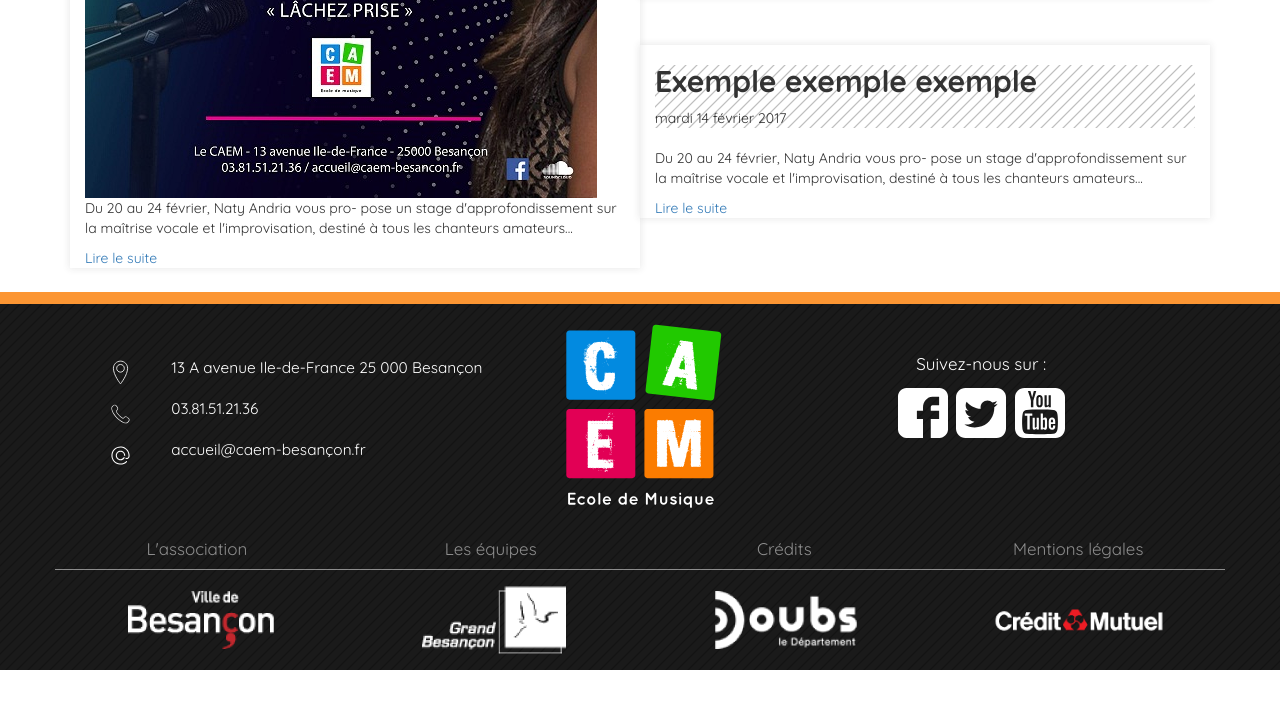
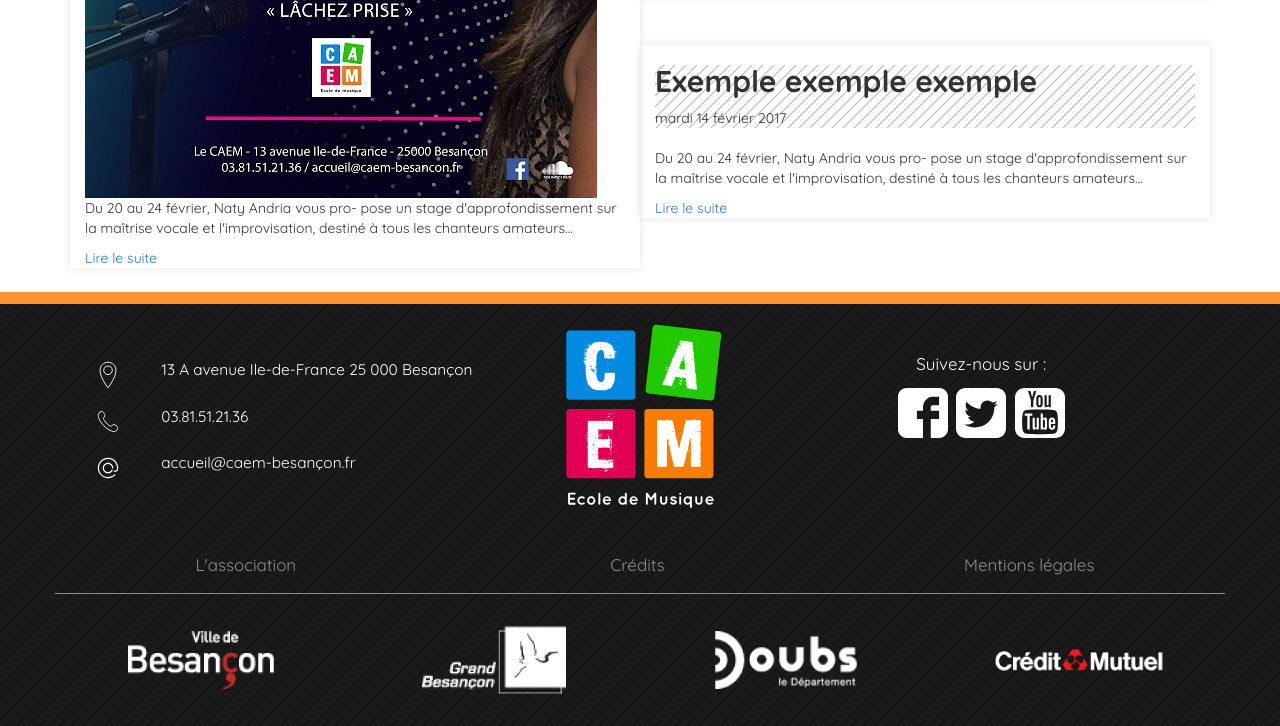
Before and after one commit to ali-loup-acs/ProjetCaemFront, a website: page template/index.html in a window 1280 px wide. Shown: the part 977-1703 px from the top of the page. Before the commit the page ends 1647 px from the top, so only its background shows below. Drawn offline with nearby package versions, Linux system fonts and the light colour scheme; files that its build step writes are made by us from their sources.

Commit message:
footer v1

```diff
--- a/assets/css/style.scss
+++ b/assets/css/style.scss
@@ -1,68 +1,9 @@
 @import 'varstyle';
 
-
-#bgImage{
-	background-color: $caemUIDark;
-	background-image: url(../img/trame_footer.png);
-	border-top: 1.5vh solid $caemOrange;
-}
-
-
-.footerFont{@include font($footerFontType, $footerFontWeight, $footerFontSize, $footerFontColor);}
-
-
-footer
-{
-	@extend .footerFont;
-
-	padding-top: 2vh;
-
-	.caemSection
-	{
-		address
-		{
-			padding-top: 4vh;
-
-			.caemInfos
-			{
-				display: flex;
-				align-items: center;
-			}
-		}
-
-		.socialNetwork
-		{
-			font-size: 1.1em;
-			display: flex;
-			flex-flow: column;
-			align-items: center;
-			padding-top: 4vh;
-		}
-	}
-
-
-
-	nav
-	{
-		padding: 3vh 0vh 1vh 0vh;
-		border-bottom: 1px solid $caemWhite;
-		opacity: 0.5;
-
-		a
-		{
-			@extend .footerFont;
-		}
-	}
-
-	.banner div
-	{
-		display: flex;
-		justify-content: center;
-	}
-}
 body{
 	font-family: QuickSand;
 }
+
 main{
 
 	header{
@@ -131,3 +72,75 @@ main{
 .orange{
 	border-left: $caemOrange solid 0.65rem;
 }
+
+
+
+
+
+#bgImage{
+	background-color: $caemUIDark;
+	background-image: url(../img/trame_footer.png);
+	border-top: 1.5vh solid $caemOrange;
+}
+
+.footerFont{@include font($footerFontType, $footerFontWeight, $footerFontSize, $footerFontColor);}
+
+footer
+{
+	@extend .footerFont;
+
+	padding-top: 2vh;
+
+	.caemSection
+	{
+		address
+		{
+			padding-top: 4vh;
+
+			.caemInfos
+			{
+				padding: 0;
+				margin: 0;
+				display: flex;
+				align-items: center;
+			}
+		}
+
+		.socialNetwork
+		{
+			font-size: 1.1em;
+			display: flex;
+			flex-flow: column;
+			align-items: center;
+			padding-top: 4vh;
+		}
+	}
+
+
+
+	nav
+	{
+		border-bottom: 1px solid $caemWhite;
+		padding: 5vh 0vh 2vh 0vh;
+		opacity: 0.5;
+
+		a
+		{
+			@extend .footerFont;
+		}
+
+		a:hover
+		{
+			color: $caemWhite;
+		}
+	}
+
+	.banner div
+	{
+		padding: 2vh 0vh 2vh 0vh;
+		display: flex;
+		justify-content: center;
+	}
+}
+
+@media screen and (max-width: 768px){footer nav li{padding-bottom: 3vh;} footer nav{padding: 8vh 0vh 5vh 0vh;}}
--- a/template/index.html
+++ b/template/index.html
@@ -141,7 +141,7 @@
 			<section class="row caemSection">
 
 
-				<address class="col-md-5">
+				<address class="col-md-5 col-sm-6">
 					<div class="caemInfos col-md-12">
 						<img class="col-md-2" src="../assets/img/position_icon-05.svg" />
 						<p class="col-md-10" id="address">13 A avenue Ile-de-France 25 000 Besançon</p>
@@ -161,7 +161,7 @@
 
 
 
-				<div class="socialNetwork col-md-5">
+				<div class="socialNetwork col-md-5 col-sm-6">
 					<p>Suivez-nous sur :</p>
 					<div>
 						<a href="#"><img src="../assets/img/facebook_logo.svg" /></a>
@@ -178,29 +178,28 @@
 
 			<nav class="row">
 			  <ul class="list-inline">
-				<li class="col-md-3 col-xs-12 text-center"><a href="#">L'association</a></li>
-				<li class="col-md-3 col-xs-12 text-center"><a href="#">Les équipes</a></li>
-				<li class="col-md-3 col-xs-12 text-center"><a href="#">Crédits</a></li>
-				<li class="col-md-3 col-xs-12 text-center"><a href="#">Mentions légales</a></li>
+				<li class="col-md-4 col-sm-4 col-xs-12 text-center"><a href="#">L'association</a></li>
+				<li class="col-md-4 col-sm-4 col-xs-12 text-center"><a href="#">Crédits</a></li>
+				<li class="col-md-4 col-sm-4 col-xs-12 text-center"><a href="#">Mentions légales</a></li>
 			  </ul>
 			</nav>
 
 
 			<section class="row banner">
 
-				<div class="col-md-3">
+				<div class="col-md-3 col-sm-6 col-xs-6">
 				  <img src="../assets/img/besancon_logo.png" alt="Logo ville de Besançon">
 				</div>
 
-				<div class="col-md-3">
+				<div class="col-md-3 col-sm-6 col-xs-6">
 				  <img src="../assets/img/grandbesancon_logo.png" alt="Logo grand Besançon">
 				</div>
 
-				<div class="col-md-3">
+				<div class="col-md-3 col-sm-6 col-xs-6">
 				  <img src="../assets/img/doubs_logo.png" alt="Logo Doubs">
 				</div>
 
-				<div class="col-md-3">
+				<div class="col-md-3 col-sm-6 col-xs-6">
 				  <img src="../assets/img/creditmutuel_logo.png" alt="Logo Crédit Mutuelle">
 				</div>
 
```
Also changed, not shown: assets/css/style.css (added), 1 other file.
